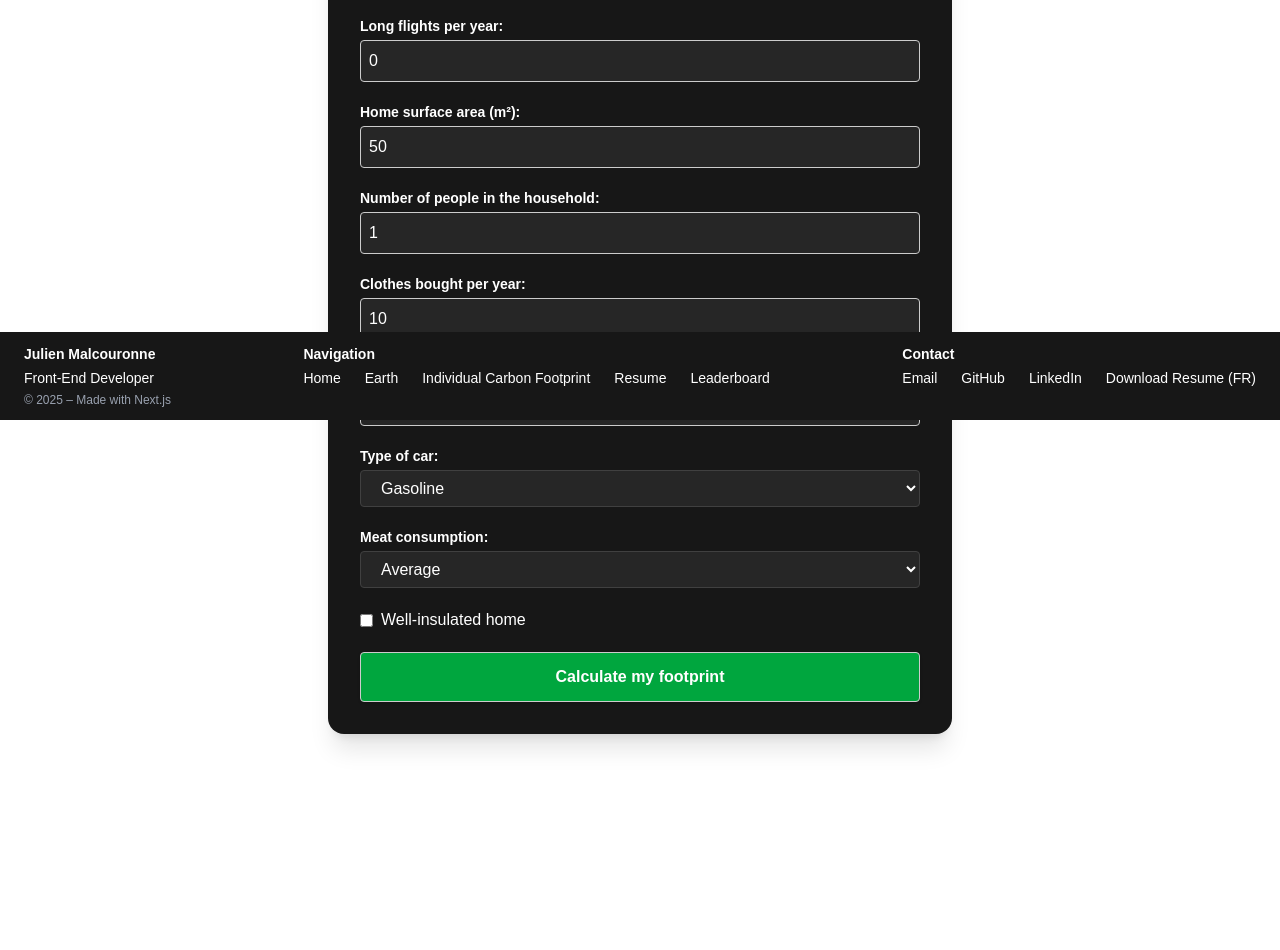
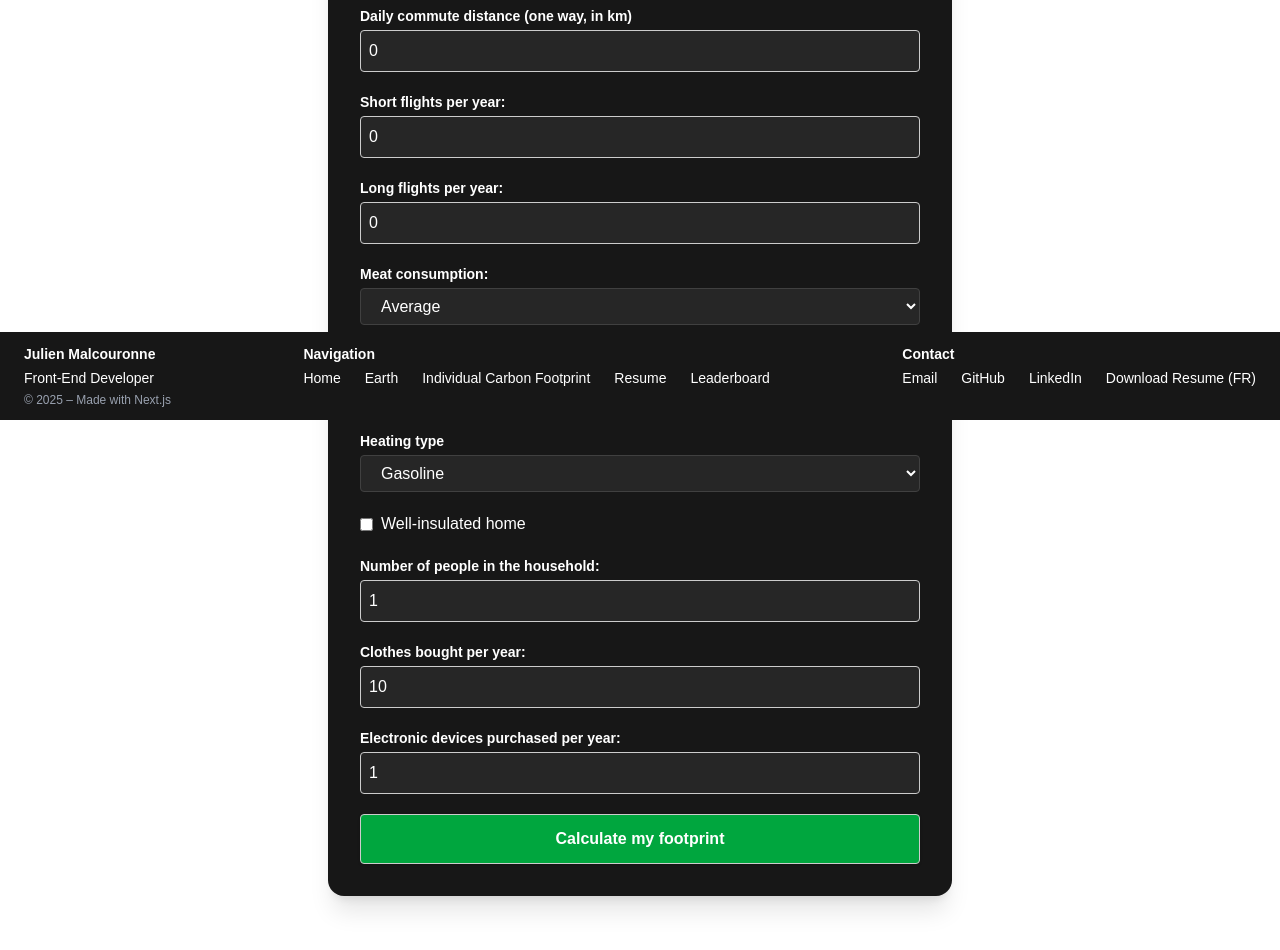
Before and after one commit to JulienMalcouronne/my-interactive, a Next.js app: page /en/individual-carbon-footprint in a window 1280 px wide. Shown: the part 380-1330 px from the top of the page. Before the commit the page ends 1226 px from the top, so only its background shows below. Built offline with nearby package versions, Linux system fonts and the light colour scheme.

Commit message:
feat: refacto a bit the co2 calculation

```diff
--- a/src/app/[locale]/individual-carbon-footprint/page.tsx
+++ b/src/app/[locale]/individual-carbon-footprint/page.tsx
@@ -1,62 +1,17 @@
 'use client';
 
-import type { ICarbonInput, IIndividualCarbonFields } from '@/interfaces';
+import type { IIndividualCarbonFields } from '@/interfaces';
 import { FormEvent, useState } from 'react';
-import { useRouter } from 'next/navigation';
 import { useTranslations } from 'next-intl';
+import { calculateCO2 } from '@/lib';
 
 export default function IndividualCarbon() {
   const t = useTranslations();
 
-  const basicInputs: ICarbonInput[] = [
-    {
-      label: t('kmByCarPerWeek'),
-      name: 'carKmPerWeek',
-      type: 'number',
-      min: 0,
-    },
-    {
-      label: t('shortFlyPerYear'),
-      name: 'shortFlightsPerYear',
-      type: 'number',
-      min: 0,
-    },
-    {
-      label: t('longFlyPerYear'),
-      name: 'longFlightsPerYear',
-      type: 'number',
-      min: 0,
-    },
-    {
-      label: t('homeSurface'),
-      name: 'homeSize',
-      type: 'number',
-      min: 1,
-    },
-    {
-      label: t('nbPeopleLivingAtHome'),
-      name: 'peopleInHousehold',
-      type: 'number',
-      min: 1,
-    },
-    {
-      label: t('clothesBoughtPerYear'),
-      name: 'clothesPerYear',
-      type: 'number',
-      min: 0,
-    },
-    {
-      label: t('electronicalGoodsPurchasedPerYear'),
-      name: 'devicesPerYear',
-      type: 'number',
-      min: 0,
-    },
-  ] as const;
-
-  const router = useRouter();
   const [form, setForm] = useState<IIndividualCarbonFields>({
-    carKmPerWeek: 0,
+    transportMode: 'car',
     carType: 'essence',
+    dailyCommuteKm: 0,
     shortFlightsPerYear: 0,
     longFlightsPerYear: 0,
     meatConsumption: 'medium',
@@ -69,12 +24,11 @@ export default function IndividualCarbon() {
   });
 
   const handleChange = (e: React.ChangeEvent<HTMLInputElement | HTMLSelectElement>) => {
-    const target = e.target as HTMLInputElement | HTMLSelectElement;
-    const { name, value, type } = target;
+    const { name, type, value } = e.target;
     let newValue: string | number | boolean = value;
 
     if (type === 'checkbox') {
-      newValue = (target as HTMLInputElement).checked;
+      newValue = (e.target as HTMLInputElement).checked;
     } else if (type === 'number') {
       newValue = Number(value);
     }
@@ -87,7 +41,8 @@ export default function IndividualCarbon() {
 
   const handleSubmit = (e: FormEvent<HTMLFormElement>) => {
     e.preventDefault();
-    // todo
+    const total = calculateCO2(form);
+    alert(total);
   };
 
   return (
@@ -95,20 +50,27 @@ export default function IndividualCarbon() {
       <div className="bg-neutral-900 bg-opacity-90 p-8 rounded-2xl shadow-xl">
         <h1 className="text-2xl font-bold text-white mb-6">{t('calculateCarbonFootprint')}</h1>
         <form className="space-y-5" onSubmit={handleSubmit}>
-          {basicInputs.map(({ label, name, type, min }) => (
-            <div key={name}>
-              <label className="block mb-1 text-sm text-white font-semibold">{label}</label>
-              <input
-                type={type}
-                name={name}
-                min={min}
-                value={form[name as keyof IIndividualCarbonFields] as string | number}
+          <div>
+            <label className="block mb-1 text-sm text-white font-semibold">
+              {t('transportMode')}
+            </label>
+            <select
+              name="transportMode"
+              value={form.transportMode}
               onChange={handleChange}
-                className="w-full px-4 py-2 rounded border border-neutral-700 bg-neutral-800 text-white placeholder:text-gray-400 focus:outline-none focus:ring-2 focus:ring-green-500"
-              />
+              className="w-full px-4 py-2 rounded border border-neutral-700 bg-neutral-800 text-white"
+            >
+              <option value="car">{t('car')}</option>
+              <option value="bus">{t('bus')}</option>
+              <option value="metro">{t('metro')}</option>
+              <option value="train">{t('train')}</option>
+              <option value="bike">{t('bike')}</option>
+              <option value="walk">{t('walk')}</option>
+              <option value="telework">{t('telework')}</option>
+            </select>
           </div>
-          ))}
 
+          {form.transportMode === 'car' && (
             <div>
               <label className="block mb-1 text-sm text-white font-semibold">
                 {t('vehicleType')}
@@ -117,12 +79,55 @@ export default function IndividualCarbon() {
                 name="carType"
                 value={form.carType}
                 onChange={handleChange}
-              className="w-full px-4 py-2 rounded border border-neutral-700 bg-neutral-800 text-white focus:outline-none focus:ring-2 focus:ring-green-500"
+                className="w-full px-4 py-2 rounded border border-neutral-700 bg-neutral-800 text-white"
               >
                 <option value="essence">{t('gas')}</option>
                 <option value="diesel">{t('diesel')}</option>
                 <option value="electric">{t('electric')}</option>
               </select>
+            </div>
+          )}
+
+          <div>
+            <label className="block mb-1 text-sm text-white font-semibold">
+              {t('dailyCommuteKm')}
+            </label>
+            <input
+              type="number"
+              name="dailyCommuteKm"
+              min={0}
+              value={form.dailyCommuteKm}
+              onChange={handleChange}
+              className="w-full px-4 py-2 rounded border border-neutral-700 bg-neutral-800 text-white"
+            />
+          </div>
+
+          <div>
+            <label className="block mb-1 text-sm text-white font-semibold">
+              {t('shortFlyPerYear')}
+            </label>
+            <input
+              type="number"
+              name="shortFlightsPerYear"
+              min={0}
+              value={form.shortFlightsPerYear}
+              onChange={handleChange}
+              className="w-full px-4 py-2 rounded border border-neutral-700 bg-neutral-800 text-white"
+            />
+          </div>
+
+          <div>
+            <label className="block mb-1 text-sm text-white font-semibold">
+              {t('longFlyPerYear')}
+            </label>
+            <input
+              type="number"
+              name="longFlightsPerYear"
+              min={0}
+              value={form.longFlightsPerYear}
+              onChange={handleChange}
+              className="w-full px-4 py-2 rounded border border-neutral-700 bg-neutral-800 text-white"
+            />
           </div>
 
           <div>
@@ -133,12 +138,40 @@ export default function IndividualCarbon() {
               name="meatConsumption"
               value={form.meatConsumption}
               onChange={handleChange}
-              className="w-full px-4 py-2 rounded border border-neutral-700 bg-neutral-800 text-white focus:outline-none focus:ring-2 focus:ring-green-500"
+              className="w-full px-4 py-2 rounded border border-neutral-700 bg-neutral-800 text-white"
             >
               <option value="high">{t('high')}</option>
               <option value="medium">{t('average')}</option>
               <option value="low">{t('low')}</option>
               <option value="none">{t('none')}</option>
+            </select>
+          </div>
+
+          <div>
+            <label className="block mb-1 text-sm text-white font-semibold">
+              {t('homeSurface')}
+            </label>
+            <input
+              type="number"
+              name="homeSize"
+              min={1}
+              value={form.homeSize}
+              onChange={handleChange}
+              className="w-full px-4 py-2 rounded border border-neutral-700 bg-neutral-800 text-white"
+            />
+          </div>
+
+          <div>
+            <label className="block mb-1 text-sm text-white font-semibold">{t('heating')}</label>
+            <select
+              name="heating"
+              value={form.heating}
+              onChange={handleChange}
+              className="w-full px-4 py-2 rounded border border-neutral-700 bg-neutral-800 text-white"
+            >
+              <option value="gas">{t('gas')}</option>
+              <option value="electric">{t('electric')}</option>
+              <option value="fuel">{t('fuel')}</option>
             </select>
           </div>
 
@@ -155,6 +188,48 @@ export default function IndividualCarbon() {
             </label>
           </div>
 
+          <div>
+            <label className="block mb-1 text-sm text-white font-semibold">
+              {t('nbPeopleLivingAtHome')}
+            </label>
+            <input
+              type="number"
+              name="peopleInHousehold"
+              min={1}
+              value={form.peopleInHousehold}
+              onChange={handleChange}
+              className="w-full px-4 py-2 rounded border border-neutral-700 bg-neutral-800 text-white"
+            />
+          </div>
+
+          <div>
+            <label className="block mb-1 text-sm text-white font-semibold">
+              {t('clothesBoughtPerYear')}
+            </label>
+            <input
+              type="number"
+              name="clothesPerYear"
+              min={0}
+              value={form.clothesPerYear}
+              onChange={handleChange}
+              className="w-full px-4 py-2 rounded border border-neutral-700 bg-neutral-800 text-white"
+            />
+          </div>
+
+          <div>
+            <label className="block mb-1 text-sm text-white font-semibold">
+              {t('electronicalGoodsPurchasedPerYear')}
+            </label>
+            <input
+              type="number"
+              name="devicesPerYear"
+              min={0}
+              value={form.devicesPerYear}
+              onChange={handleChange}
+              className="w-full px-4 py-2 rounded border border-neutral-700 bg-neutral-800 text-white"
+            />
+          </div>
+
           <button
             type="submit"
             className="w-full bg-green-600 hover:bg-green-700 text-white font-semibold px-6 py-3 rounded shadow transition cursor-pointer"
--- a/src/i18n/messages/en.json
+++ b/src/i18n/messages/en.json
@@ -71,5 +71,16 @@
   "diesel": "Diesel",
   "gas": "Gasoline",
   "electric": "Electric",
-  "vehicleType": "Type of car:"
+  "vehicleType": "Car type:",
+  "transportMode": "Main mode of transport",
+  "car": "Car",
+  "bus": "Bus",
+  "metro": "Metro / Tram",
+  "train": "Train / TGV",
+  "bike": "Bike",
+  "walk": "Walking",
+  "telework": "Full remote",
+  "dailyCommuteKm": "Daily commute distance (one way, in km)",
+  "heating": "Heating type",
+  "fuel": "Fuel oil"
 }
--- a/src/i18n/messages/fr.json
+++ b/src/i18n/messages/fr.json
@@ -71,5 +71,16 @@
   "diesel": "Diesel",
   "gas": "Essence",
   "electric": "Électrique",
-  "vehicleType": "Type de voiture :"
+  "vehicleType": "Type de voiture :",
+  "transportMode": "Mode de transport principal",
+  "car": "Voiture",
+  "bus": "Bus",
+  "metro": "Métro / Tram",
+  "train": "Train / TGV",
+  "bike": "Vélo",
+  "walk": "Marche",
+  "telework": "Télétravail complet",
+  "dailyCommuteKm": "Distance domicile-travail (aller simple, en km)",
+  "heating": "Type de chauffage",
+  "fuel": "Fioul"
 }
--- a/src/interfaces/individual-carbon-fields.ts
+++ b/src/interfaces/individual-carbon-fields.ts
@@ -1,11 +1,17 @@
+type TTransportMode = 'car' | 'bus' | 'metro' | 'train' | 'bike' | 'walk' | 'telework';
+type TCarType = 'essence' | 'diesel' | 'electric';
+type TMeatConsumption = 'high' | 'medium' | 'low' | 'none';
+type THeating = 'gas' | 'electric' | 'fuel';
+
 interface IIndividualCarbonFields {
-  carKmPerWeek: number;
-  carType: 'essence' | 'electric' | 'diesel';
+  transportMode: TTransportMode;
+  carType: TCarType;
+  dailyCommuteKm: number;
   shortFlightsPerYear: number;
   longFlightsPerYear: number;
-  meatConsumption: 'medium' | 'high' | 'low' | 'none';
+  meatConsumption: TMeatConsumption;
   homeSize: number;
-  heating: 'gas';
+  heating: THeating;
   isWellInsulated: boolean;
   peopleInHousehold: number;
   clothesPerYear: number;
--- /dev/null
+++ b/src/lib/index.ts
@@ -0,0 +1,3 @@
+export { calculateCO2 } from './calculateCo2';
+export * from './localizedRoutes';
+export { generatePseudonym } from './pseudonym';
--- a/src/lib/pseudonym.ts
+++ b/src/lib/pseudonym.ts
@@ -38,9 +38,11 @@ function rand<T>(arr: T[]): T {
   return arr[Math.floor(Math.random() * arr.length)];
 }
 
-export function generatePseudonym(): string {
+function generatePseudonym(): string {
   const adj = rand(ADJECTIVES);
   const noun = rand(NOUNS);
   const num = Math.floor(Math.random() * 90) + 10; // 10–99
   return `${adj}${noun}${num}`;
 }
+
+export { generatePseudonym };
```
Also changed, not shown: src/lib/calculateCo2.ts (added, +65 -0 lines). Lines whose indentation alone changed are shown as unchanged.
